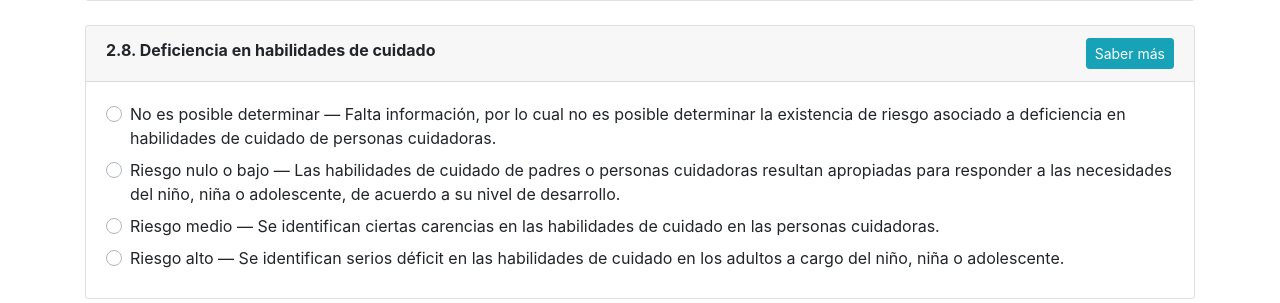
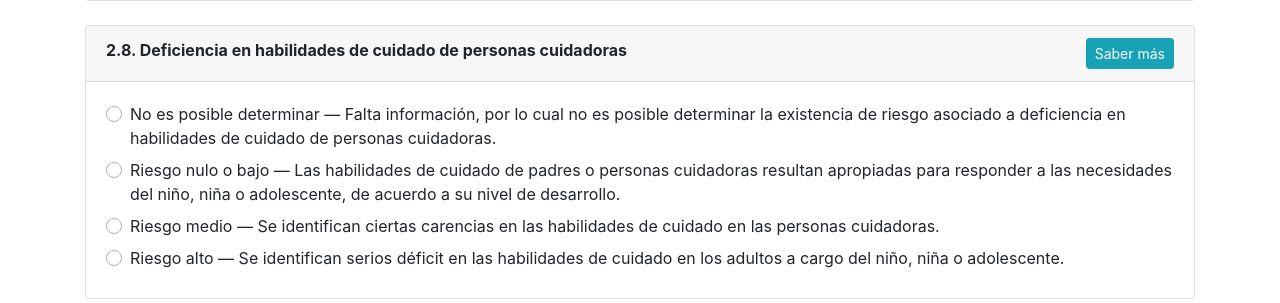
Before and after one commit to jfrez/protege2, a PHP site: page /seccion3b.php in a window 1280 px wide. Shown: the part 2419-2722 px from the top of the page. Run offline with PHP 8.4, Linux system fonts and the light colour scheme; the visitor is signed in with stand-in values (Sample User, id 1); data that the repository does not hold is empty.

Commit message:
Fix factor 2.8 label

```diff
--- a/seccion3b.php
+++ b/seccion3b.php
@@ -241,7 +241,7 @@ $escalas = [
         'd' => 'Riesgo alto — Durante el último año la familia se ha visto desafiada en su supervivencia enfrentando serios problemas financieros, de empleo o vivienda.'
     ],
 
-    // 2.8. Deficiencia en habilidades de cuidado
+    // 2.8. Deficiencia en habilidades de cuidado de personas cuidadoras
     'deficiencia_habilidades_cuidado' => [
         'a' => 'No es posible determinar — Falta información, por lo cual no es posible determinar la existencia de riesgo asociado a deficiencia en habilidades de cuidado de personas cuidadoras.',
         'b' => 'Riesgo nulo o bajo — Las habilidades de cuidado de padres o personas cuidadoras resultan apropiadas para responder a las necesidades del niño, niña o adolescente, de acuerdo a su nivel de desarrollo.',
@@ -377,7 +377,7 @@ Para describir este fenómeno, se ha acuñado el término “estrés de superviv
         'descripcion' => 'Estrés derivado de condiciones socioeconómicas precarias, desempleo o vivienda inestable.'
     ],
     'deficiencia_habilidades_cuidado' => [
-	    'label' => '2.8. Deficiencia en habilidades de cuidado',
+            'label' => '2.8. Deficiencia en habilidades de cuidado de personas cuidadoras',
 	    'info'=>'A nivel del funcionamiento familiar, una de las variables que se ha relacionado con nuevas victimizaciones hacia niños, niñas y adolescentes son las habilidades de cuidado que demuestran padres y personas cuidadoras (Pierce et al., 2017).
 En esta línea, se ha investigado la falta de conocimientos sobre la crianza de los(as) hijos(as) o falta de habilidades parentales (de Ruiter et al., 2020). Asimismo, las escasas habilidades de resolución de problemas de personas cuidadoras son un predictor importante de nuevas denuncias (Kim et al., 2022).',
         'descripcion' => 'Carencias importantes en las habilidades de crianza y cuidado de las personas cuidadoras.'
```
